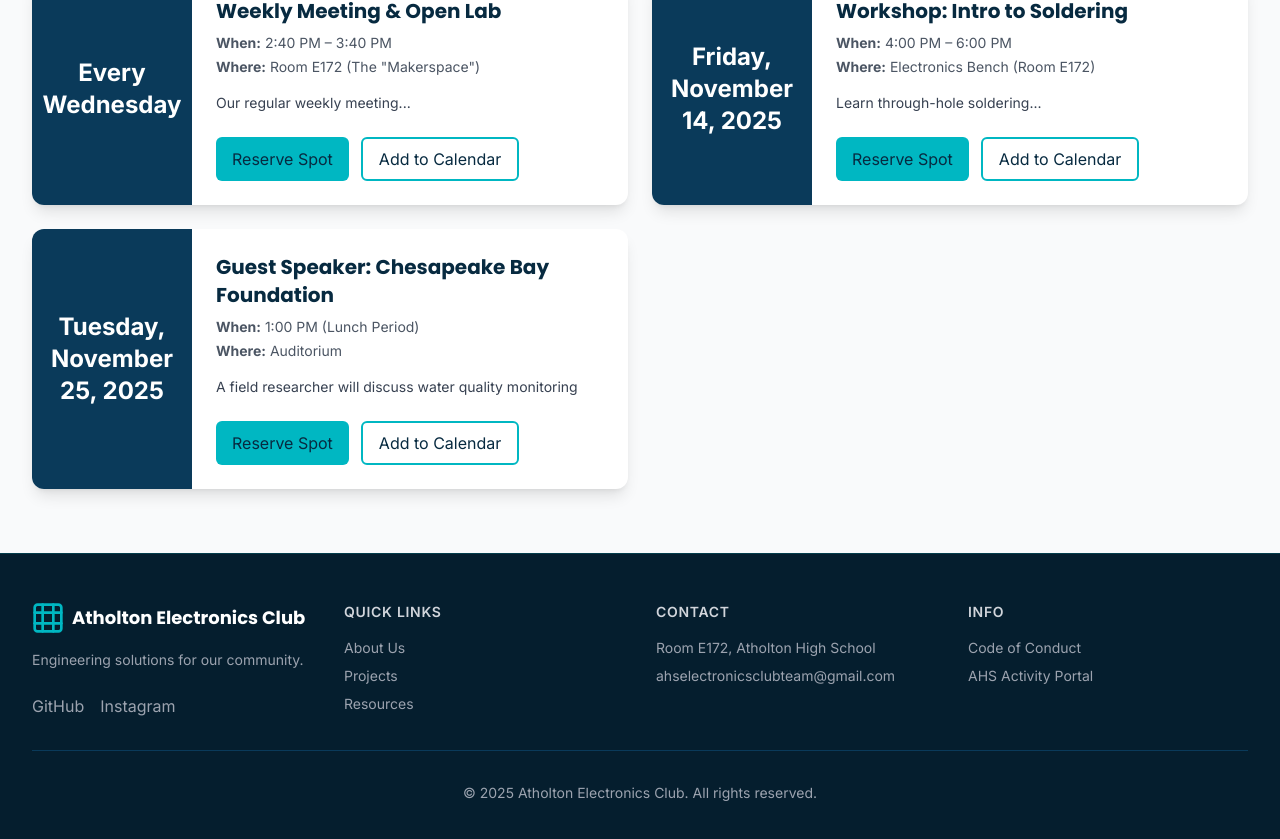
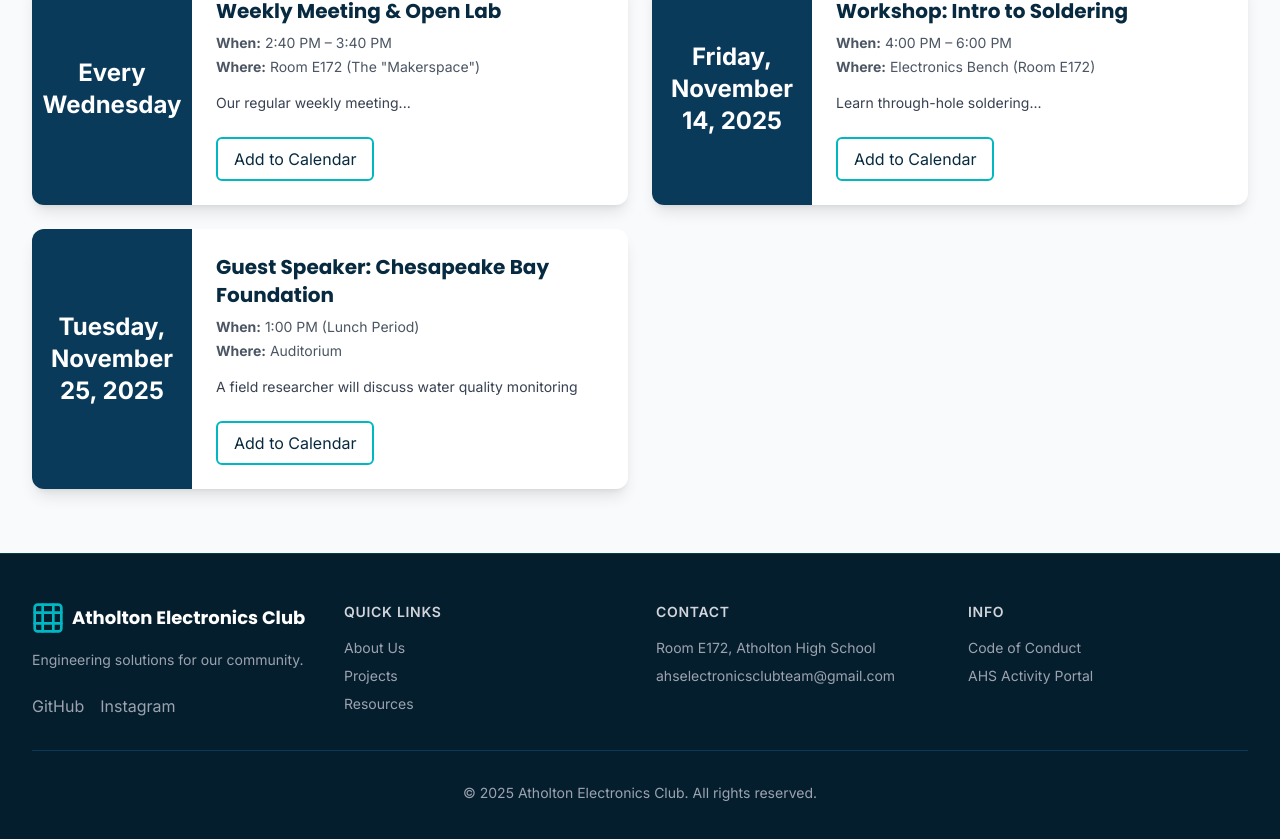
Before and after one commit to AHSElectronicsClub/atholton-electronics-club, a Next.js app: page / in a window 1280 px wide. Shown: the part 1513-2352 px from the top of the page. Built offline with nearby package versions, Linux system fonts and the light colour scheme.

Commit message:
Added a new team member

```diff
--- a/components/EventCard.tsx
+++ b/components/EventCard.tsx
@@ -15,18 +15,20 @@ export default function EventCard({ event }: { event: Event }) {
         </div>
         <p className="text-gray-700 text-sm mb-6">{event.description}</p>
         <div className="flex flex-col sm:flex-row gap-3">
-          <button
+          {/*<button
             onClick={() => alert('RSVP modal would open here.')}
             className="px-4 py-2 bg-teal text-navy rounded-md"
           >
             Reserve Spot
-          </button>
-          <button
-            onClick={() => alert('ICS download would start here.')}
+          </button>*/}
+          <a
+            href={event.calendarLink} // <-- Now it's dynamic
+            target="_blank"
+            rel="noopener noreferrer"
             className="px-4 py-2 border-2 border-teal rounded-md"
           >
             Add to Calendar
-          </button>
+          </a>
         </div>
       </div>
     </div>
--- a/components/Footer.tsx
+++ b/components/Footer.tsx
@@ -14,7 +14,7 @@ export default function Footer() {
             </div>
             <p className="text-sm">Engineering solutions for our community.</p>
             <div className="flex space-x-4 mt-6">
-              <a href="https://github.com/atholton-e-club" target="_blank" rel="noopener noreferrer" className="text-gray-400 hover:text-white">GitHub</a>
+              <a href="https://github.com/AHSElectronicsClub/atholton-electronics-club" target="_blank" rel="noopener noreferrer" className="text-gray-400 hover:text-white">GitHub</a>
               <a href="https://instagram.com/ahselectronic" target="_blank" rel="noopener noreferrer" className="text-gray-400 hover:text-white">Instagram</a>
             </div>
           </div>
--- a/data/db.ts
+++ b/data/db.ts
@@ -44,31 +44,30 @@ We believe that building a high-impact, open-source technology is a direct way t
 export const ALL_TAGS = Array.from(new Set(PROJECTS_DATA.flatMap(p => p.tags))).sort();
 
 export const EVENTS_DATA: Event[] = [
-  { id: 1, title: 'Weekly Meeting & Open Lab', date: 'Every Wednesday', time: '2:40 PM – 3:40 PM', location: 'Room E172 (The "Makerspace")', description: "Our regular weekly meeting...", organizer: 'Dr. Evelyn Reed', contact: 'ereed@atholton.edu' },
-  { id: 2, title: 'Workshop: Intro to Soldering', date: 'Friday, November 14, 2025', time: '4:00 PM – 6:00 PM', location: 'Electronics Bench (Room E172)', description: 'Learn through-hole soldering...', organizer: 'Jane Doe', contact: 'jane.doe@student.atholton.edu' },
-  { id: 3, title: 'Guest Speaker: Chesapeake Bay Foundation', date: 'Tuesday, November 25, 2025', time: '1:00 PM (Lunch Period)', location: 'Auditorium', description: 'A field researcher will discuss water quality monitoring', organizer: 'Dr. Evelyn Reed', contact: 'ereed@atholton.edu' }
+  { id: 1, title: 'Weekly Meeting & Open Lab', date: 'Every Wednesday', time: '2:40 PM – 3:40 PM', location: 'Room E172 (The "Makerspace")', description: "Our regular weekly meeting...", organizer: 'Dr. Evelyn Reed', contact: 'ereed@atholton.edu', calendarLink: 'https://calendar.app.google/u5trzue6ms8Tbqq79' },
+  { id: 2, title: 'Workshop: Intro to Soldering', date: 'Friday, November 14, 2025', time: '4:00 PM – 6:00 PM', location: 'Electronics Bench (Room E172)', description: 'Learn through-hole soldering...', organizer: 'Jane Doe', contact: 'jane.doe@student.atholton.edu', calendarLink: 'https://calendar.app.google/qRb3MeRJ4EHVdV949' },
+  { id: 3, title: 'Guest Speaker: Chesapeake Bay Foundation', date: 'Tuesday, November 25, 2025', time: '1:00 PM (Lunch Period)', location: 'Auditorium', description: 'A field researcher will discuss water quality monitoring', organizer: 'Dr. Evelyn Reed', contact: 'ereed@atholton.edu', calendarLink: 'https://calendar.app.google/cF5yJi5a45Xdn7xc8' }
 ];
 
 export const MENTORS_DATA: Mentor[] = [
-  { id: 1, name: 'Arif Khan', title: 'Mentor / Software Engineer', bio: 'Arif is a software engineer at Dundalk Enterprises with experience in multiple programming languages (Python, JavaScript, C++). He mentors students on software architecture, IoT backends, and coding best practices.', officeHours: 'By Appointment', imageUrl: '/images/arif-khan.jpg' },
+  { id: 1, name: 'Arif Khan', title: 'Mentor / Software Engineer', bio: 'Arif is a software engineer at Dundics Enterprises with experience in multiple programming languages (Python, C++, C Sharp). He specializes in distributed computing architectures and expiremental research.', officeHours: 'By Appointment', imageUrl: '/images/arif-khan.jpg' },
   { id: 2, name: 'Radhika Wijetunge', title: 'Project Manager, Stormwater Management Division', bio: "Radhika is a Project Manager with the Stormwater Management Division of Howard County's Department of Public Works' Bureau of Environmental Services. A civil engineer with degrees from Princeton and Yale, graduate work at MIT, and expertise in computer mapping and modeling.", officeHours: 'By Appointment', imageUrl: '/images/radhika.jpg' }
 ];
 
 export const TEAM_DATA: TeamMember[] = [
   { id: 1, name: 'Austen Shaheen', title: 'President / Electrical Team Lead', imageUrl: '/images/austen.jpg' },
   { id: 2, name: 'Anwar Khan', title: 'President / Mechanical Team Lead', imageUrl: '/images/anwar.jpg' },
-  { id: 3, name: 'Timothy Ward', title: 'Mechanical Team Lead', imageUrl: '/images/timothy.jpg' },
-  { id: 4, name: 'Simar Arri', title: 'Vice President / Electrical Team Lead', imageUrl: '/images/simar.jpg' },
-  { id: 5, name: 'Shalin Vakil', title: 'Vice President / Software Team Lead', imageUrl: '/images/shalin.jpg' },
-  { id: 6, name: 'Sean Embley', title: 'Software Team Lead', imageUrl: '/images/sean.jpg' },
-  { id: 7, name: 'Ayaan Kalra', title: 'Outreach / Lead Web Developer', imageUrl: '/images/ayaan.jpg' },
-
+  { id: 3, name: 'Simar Arri', title: 'Vice President / Electrical Team Lead', imageUrl: '/images/simar.jpg' },
+  { id: 4, name: 'Shalin Vakil', title: 'Vice President / Software Team Lead', imageUrl: '/images/shalin.jpg' },
+  { id: 5, name: 'Ayaan Kalra', title: 'Outreach / Lead Web Developer', imageUrl: '/images/ayaan.jpg' },
+  { id: 6, name: 'Sean Embley', title: 'Software Team Co-Lead', imageUrl: '/images/sean.jpg' },
+  { id: 7, name: 'Timothy Ward', title: 'Mechanical Team Co-Lead', imageUrl: '/images/timothy.jpg' },
 ];
 
 export const RESOURCES_DATA = [
-  { id: 1, title: 'Club GitHub Organization', description: 'All our open-source projects...', link: '#', type: 'code' },
+  { id: 1, title: 'Club GitHub Organization', description: 'All our open-source projects...', link: 'https://github.com/AHSElectronicsClub/atholton-electronics-club', type: 'code' },
   { id: 101, title: 'DFRobot', description: 'Our primary parts supplier.', link: 'https://www.dfrobot.com/', type: 'supplier' },
-  { id: 2, title: 'Soldering 101 Cheatsheet', description: 'A printable 1-page PDF guide.', link: '#', type: 'cheatsheet' }
+  //{ id: 2, title: 'Soldering 101 Cheatsheet', description: 'A printable 1-page PDF guide.', link: '#', type: 'cheatsheet' }
 ];
 
 /**
--- a/data/types.ts
+++ b/data/types.ts
@@ -37,4 +37,5 @@ export type Event = {
   description: string;
   organizer: string;
   contact: string;
+  calendarLink?: string;
 };
```
